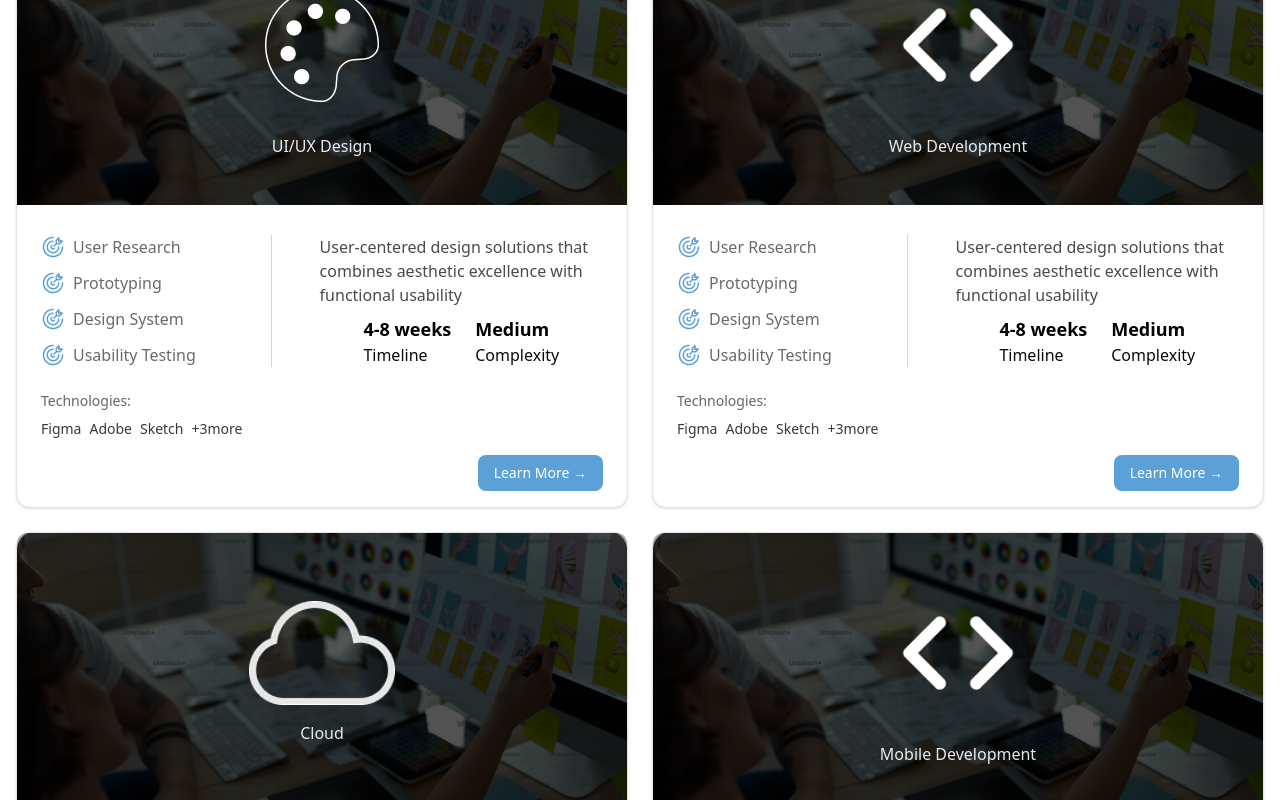
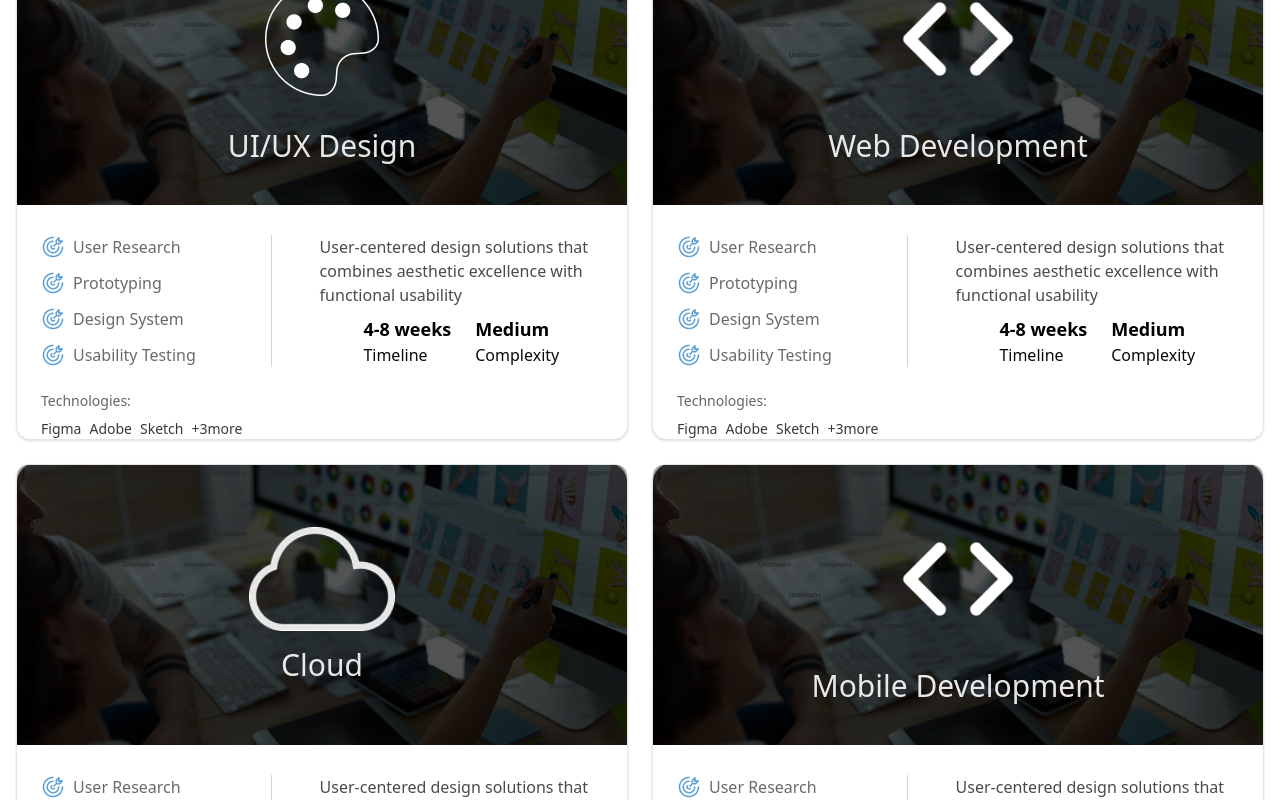
Before and after one commit to flowsatetech/flowsate_portfolio, a Next.js app: page /services in a window 1280 px wide. Shown: the part 1360-2160 px from the top of the page. Built offline with nearby package versions, Linux system fonts and the light colour scheme.

Commit message:
fix: removed button and updated text style

```diff
--- a/components/service-card.tsx
+++ b/components/service-card.tsx
@@ -33,7 +33,7 @@ const ServiceCard = () => {
                     height={146}
                     alt="icon"
                   />
-                  <p className="text-sm md:text-base text-center opacity-90 mt-4">
+                  <p className="text-sm md:text-3xl text-semibold text-center opacity-90 mt-4">
                     {service.title}
                   </p>
                 </div>
@@ -107,11 +107,11 @@ const ServiceCard = () => {
                 </div>
               </div>
 
-              <div className="w-full flex justify-end pb-4">
+              {/* <div className="w-full flex justify-end pb-4">
                 <Button className="bg-[#5BA0D7] text-white">
                   Learn More →
                 </Button>
-              </div>
+              </div> */}
             </CardFooter>
           </Card>
         );
```
